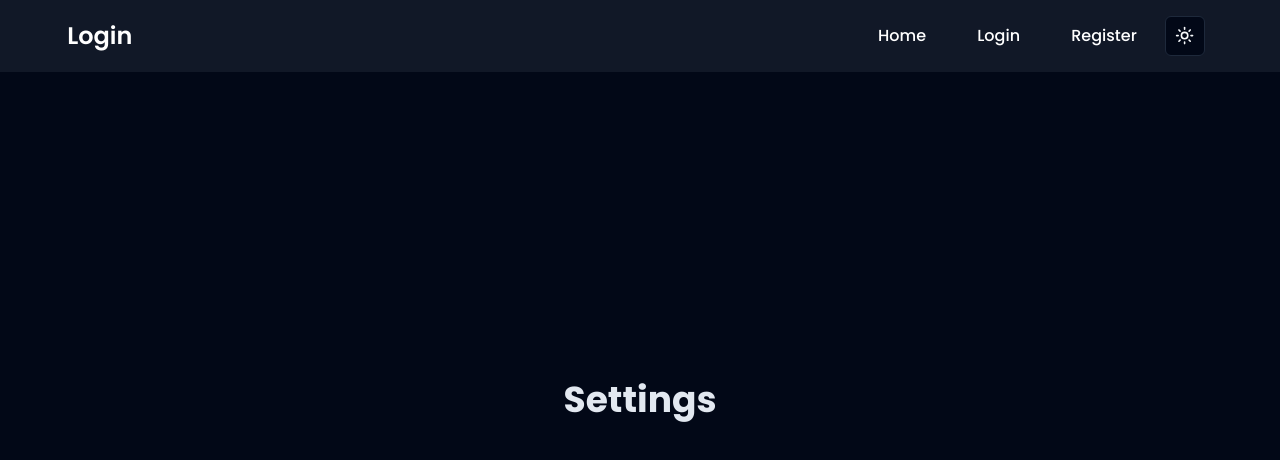
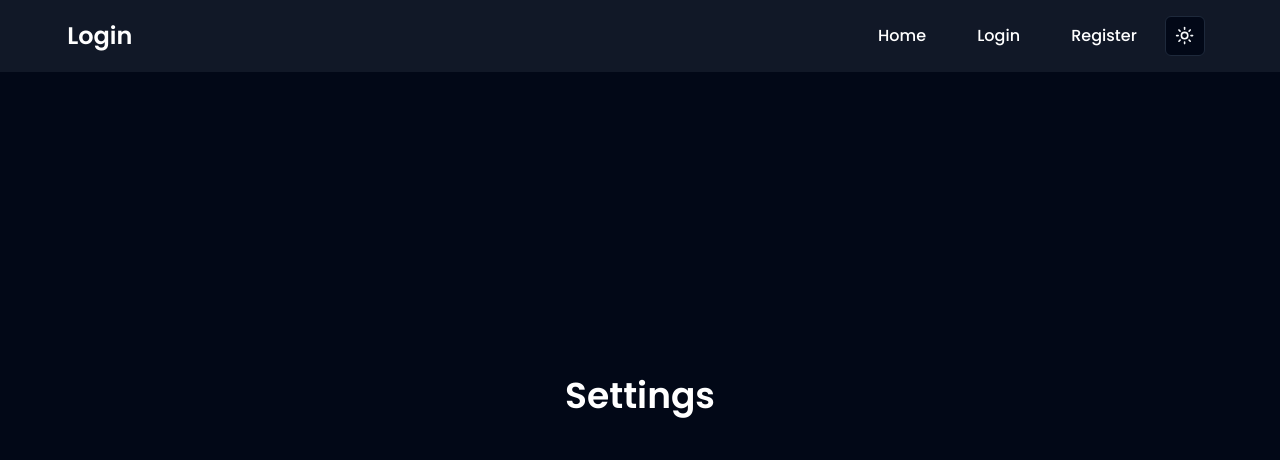
Before and after one commit to dejeloper/login, a Next.js app: page /dashboard/settings in a window 1280 px wide. Shown: the top 460 px of the page. Built offline with nearby package versions, Linux system fonts and the light colour scheme; no server answers.

Commit message:
style: Update title in dark/light mode

```diff
--- a/src/app/dashboard/page.tsx
+++ b/src/app/dashboard/page.tsx
@@ -4,7 +4,9 @@ import { signOut } from "next-auth/react";
 export default function DashboardPage() {
   return (
     <section className="h-[calc(100vh-7rem)] flex flex-col items-center justify-center">
-      <h1 className="text-4xl font-bold text-slate-200 mb-4">Dashboard</h1>
+      <h1 className="flex items-center mb-6 text-4xl font-semibold text-gray-900 dark:text-white">
+        Dashboard
+      </h1>
       <button
         className="bg-blue-500 text-white px-12 py-2 rounded-lg mt-4"
         onClick={() => signOut()}
--- a/src/app/dashboard/settings/page.tsx
+++ b/src/app/dashboard/settings/page.tsx
@@ -1,7 +1,9 @@
 export default function SettingsPage() {
   return (
     <section className="h-[calc(100vh-7rem)] flex flex-col items-center justify-center">
-      <h1 className="text-4xl font-bold text-slate-200 mb-4">Settings</h1>
+      <h1 className="flex items-center mb-6 text-4xl font-semibold text-gray-900 dark:text-white">
+        Settings
+      </h1>
     </section>
   );
 }
--- a/src/app/home/page.tsx
+++ b/src/app/home/page.tsx
@@ -1,7 +1,9 @@
 export default function HomePage() {
   return (
     <section className="h-[calc(100vh-7rem)] flex flex-col items-center justify-center">
-      <h1 className="text-4xl font-bold text-slate-200 mb-4">Home</h1>
+      <h1 className="flex items-center mb-6 text-4xl font-semibold text-gray-900 dark:text-white">
+        Home
+      </h1>
     </section>
   );
 }
```
